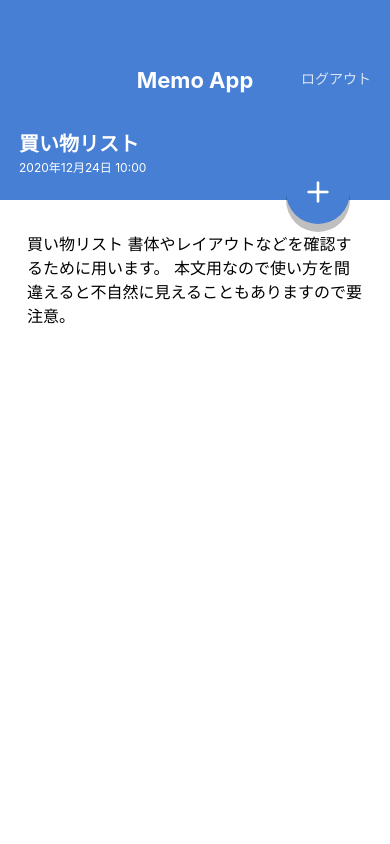
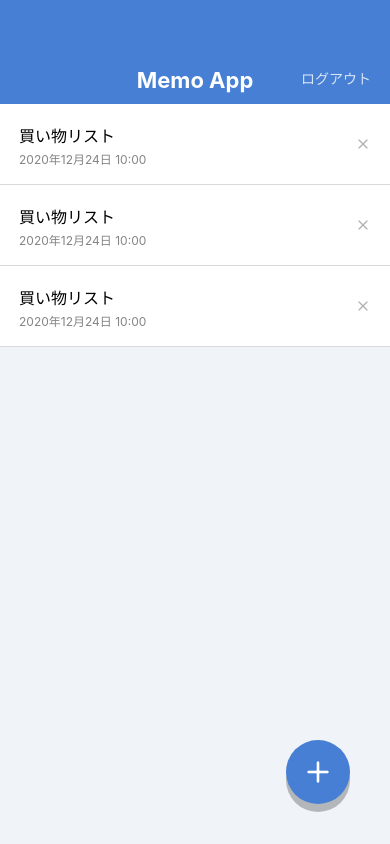
Before and after one commit to dodonki1223/MemoApp, a React Native app: screen / in a window 390 px wide. Built offline with nearby package versions, Linux system fonts and the light colour scheme.

Commit message:
:sparkles: 64. いろいろなアイコンを表示する
- CircleButtonにアイコンを読み込めるようにする
- 画面で使用しているものをすべてアイコン化する

```diff
--- a/App.jsx
+++ b/App.jsx
@@ -5,7 +5,7 @@
 
 export default function App() {
   return (
-    // <MemoListScreen />
-    <MemoDetailScreen />
+    <MemoListScreen />
+    // <MemoDetailScreen />
   );
 }
--- a/src/components/CircleButton.jsx
+++ b/src/components/CircleButton.jsx
@@ -1,20 +1,20 @@
 import React from 'react';
-import { View, Text, StyleSheet } from 'react-native';
+import { View, StyleSheet } from 'react-native';
 import { string, shape } from 'prop-types';
 import { Feather } from '@expo/vector-icons';
 
 export default function CircleButton(props) {
-  const { children, style } = props;
+  const { style, name } = props;
   return (
     <View style={[styles.circleButton, style]}>
-      <Feather name="plus" size={32} color="white" />
+      <Feather name={name} size={32} color="white" />
     </View>
   );
 }
 
 CircleButton.propTypes = {
-  children: string.isRequired,
   style: shape(), // shape は何でも受け取れる奴
+  name: string.isRequired,
 };
 
 CircleButton.defaultProps = {
--- a/src/components/MemoList.jsx
+++ b/src/components/MemoList.jsx
@@ -1,5 +1,6 @@
 import React from 'react';
 import { View, Text, StyleSheet } from 'react-native';
+import { Feather } from '@expo/vector-icons';
 
 export default function MemoList() {
   return (
@@ -10,7 +11,7 @@
           <Text style={styles.memoListItemDate}>2020年12月24日 10:00</Text>
         </View>
         <View>
-          <Text>X</Text>
+          <Feather name="x" size={16} color="#B0B0B0" />
         </View>
       </View>
 
@@ -20,7 +21,7 @@
           <Text style={styles.memoListItemDate}>2020年12月24日 10:00</Text>
         </View>
         <View>
-          <Text>X</Text>
+          <Feather name="x" size={16} color="#B0B0B0" />
         </View>
       </View>
 
@@ -30,7 +31,7 @@
           <Text style={styles.memoListItemDate}>2020年12月24日 10:00</Text>
         </View>
         <View>
-          <Text>X</Text>
+          <Feather name="x" size={16} color="#B0B0B0" />
         </View>
       </View>
     </View>
--- a/src/screens/MemoDetailScreen.jsx
+++ b/src/screens/MemoDetailScreen.jsx
@@ -21,7 +21,7 @@
           本文用なので使い方を間違えると不自然に見えることもありますので要注意。
         </Text>
       </ScrollView>
-      <CircleButton style={{ top: 160, bottom: 'auto' }}>+</CircleButton>
+      <CircleButton style={{ top: 160, bottom: 'auto' }} name="edit-2" />
     </View>
   );
 }
--- a/src/screens/MemoListScreen.jsx
+++ b/src/screens/MemoListScreen.jsx
@@ -10,7 +10,7 @@
     <View style={styles.container}>
       <AppBar />
       <MemoList />
-      <CircleButton>+</CircleButton>
+      <CircleButton name="plus" />
     </View>
   );
 }
```
